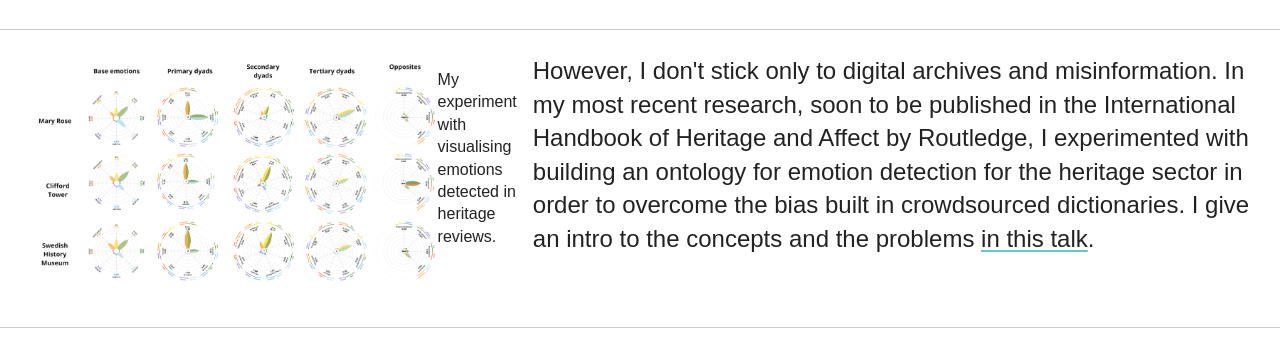
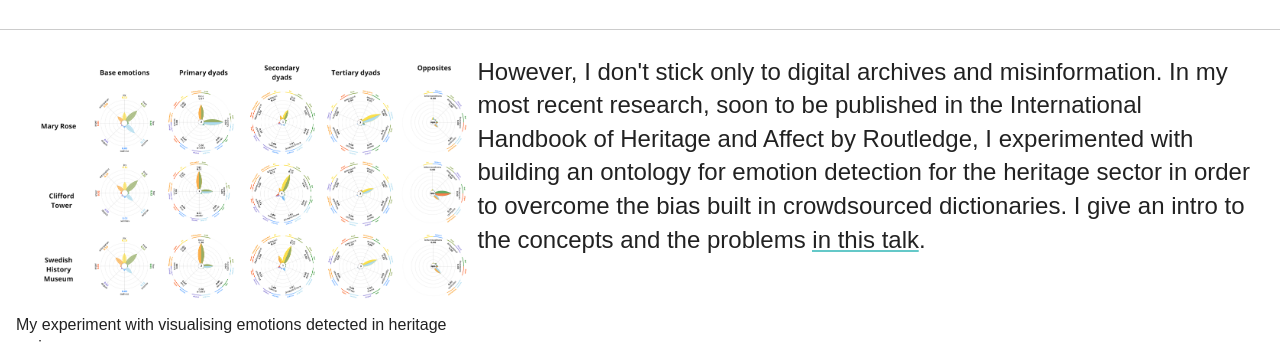
Before and after one commit to aurigandrea/AoTNLS, a website built with Parcel: page aboutme.html in a window 1280 px wide. Shown: the part 1173-1515 px from the top of the page. Built offline with nearby package versions, Linux system fonts and the light colour scheme.

Commit message:
wrong div

```diff
--- a/aboutme.html
+++ b/aboutme.html
@@ -52,8 +52,7 @@
 </div>
 <hr>
     <div class="flex-container3">
-       <div><img src="img/affect.png" alt="affect"></div>
-      <br>My experiment with visualising emotions detected in heritage reviews.
+       <div><img src="img/affect.png" alt="affect"><br>My experiment with visualising emotions detected in heritage reviews.</div>
       <div class="fancy"><p>However, I don't stick only to digital archives and misinformation. In my most recent research, soon to be published in the International Handbook of Heritage and Affect by Routledge, I experimented with building an ontology for emotion detection for the heritage sector in order to overcome the bias built in crowdsourced dictionaries.
         I give an intro to the concepts and the problems <a href="https://youtu.be/pkIDEGV9zrc?si=gN1pYzjiQE9ZBsee">in this talk</a>.</p></div>
     </div>
```
